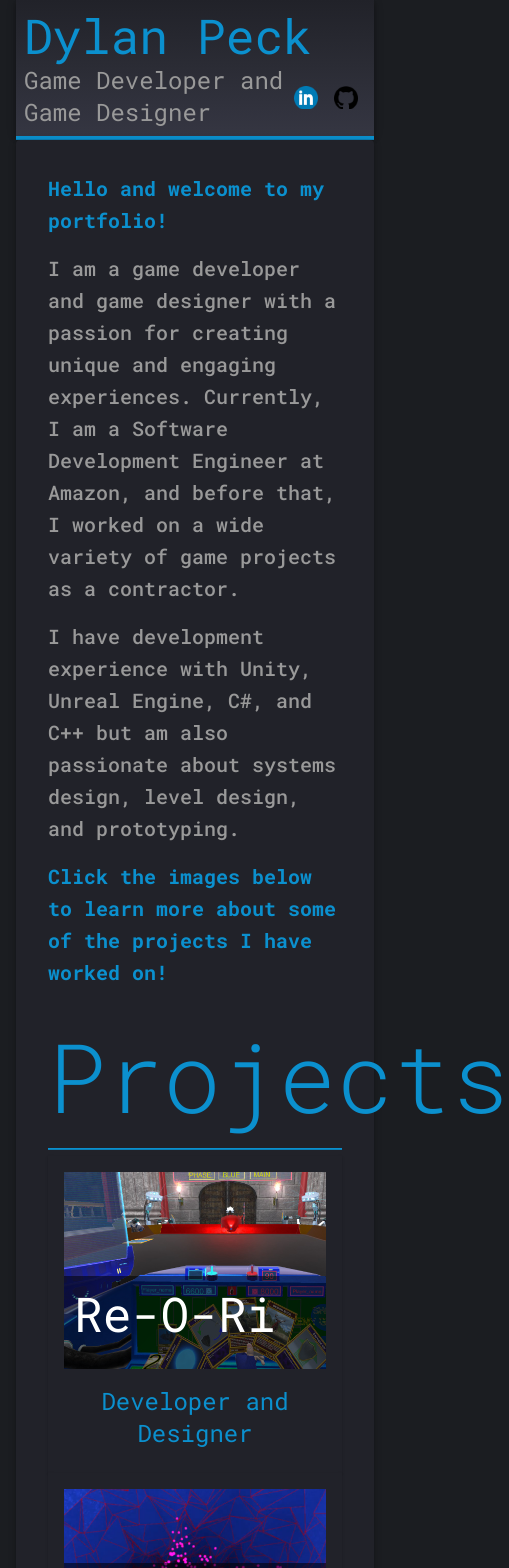
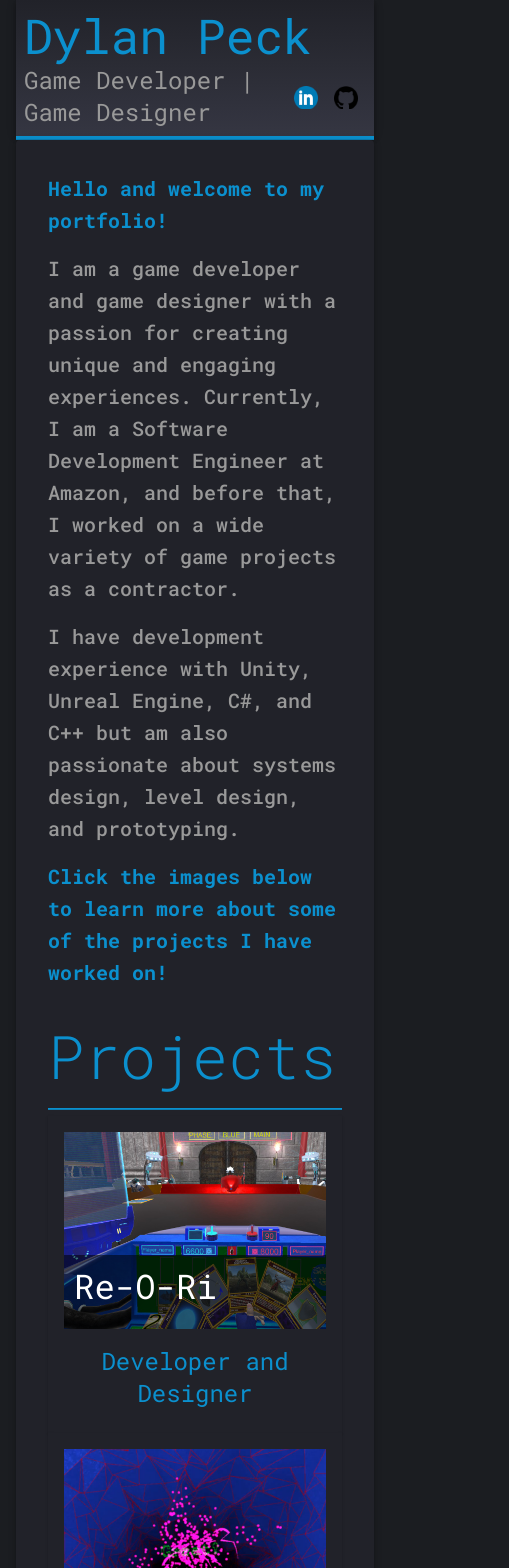
Before and after one commit to dylanmpeck/dylanmpeck.github.io, a React (Create React App) app: page / in a window 390 px wide. Shown: the top 1568 px of the page, 509 px wide, since content can reach past the window. Built offline with nearby package versions, Linux system fonts and the light colour scheme.

Commit message:
Fixes for mobile. Added width to images on BeatVirus page. Adjusted text size and scaling

```diff
--- a/src/components/ProjectCard.tsx
+++ b/src/components/ProjectCard.tsx
@@ -1,4 +1,13 @@
 import { Box, Card, CardActionArea, CardContent, CardMedia, Typography } from '@mui/material';
+import { useState, useEffect } from 'react';
+
+function getWindowDimensions() {
+    const { innerWidth: width, innerHeight: height } = window;
+    return {
+      width,
+      height
+    };
+  }
 
 interface CardProps {
     title: string;
@@ -8,6 +17,18 @@ interface CardProps {
   }
 
 const ProjectCard = (props: CardProps) => {
+    const [windowDimensions, setWindowDimensions] = useState(getWindowDimensions());
+
+    useEffect(() => {
+        function handleResize() {
+          setWindowDimensions(getWindowDimensions());
+          console.log(windowDimensions.width);
+        }
+
+        window.addEventListener('resize', handleResize);
+        return () => window.removeEventListener('resize', handleResize);
+      }, []);
+
     return (
         <Card
             raised={false}
@@ -31,9 +52,10 @@ const ProjectCard = (props: CardProps) => {
                             bgcolor: 'rgba(0, 0, 0, 0.54)',
                             color: 'white',
                             padding: '10px',
+                            overflow: 'hidden',
                         }}
                     >
-                        <Typography gutterBottom variant="h3" component="div">
+                        <Typography gutterBottom variant={windowDimensions.width <= 500 ? "h4" : "h3"} component="div">
                             {props.title}
                         </Typography>
                     </Box>
--- a/src/components/Title.tsx
+++ b/src/components/Title.tsx
@@ -8,7 +8,7 @@ export interface TitleProps {
 
 const PageTitle = (props: TitleProps) => {
     return (
-        <Box sx={{ paddingTop: '2em'}}>
+        <Box sx={{ paddingTop: '2em', overflowWrap: 'break-word' }}>
             <Typography variant={props.variant} align={props.align} color="text.secondary">
                 {props.name}
             </Typography>
--- a/src/pages/BeatVirus.tsx
+++ b/src/pages/BeatVirus.tsx
@@ -17,7 +17,7 @@ const BeatVirus = () => {
             <Paragraph
                 content="In Beat Virus, multi colored germ-like enemies spawn to the beat of the music and float towards the player. In order to survive and score points, the player must fight back with two different colored projectile weapons and hit the the enemy with the matching color. On top of that, one will build a combo multiplier if he or she shoots the enemies on beat."
             />
-            <PageTitle name="Audio Visualization" variant='h3' align='left' />
+            <PageTitle name="Audio Visuals" variant='h3' align='left' />
             <Paragraph
                 content="My main goal with this was to explore audio visualization in Unity and how I could integrate it with mixed reality gameplay. In Beat Virus, almost every element of the world around the player is reacting to the music in some shape or form. To do this, I used Unity's built in Fast Fourier transform method which Unity calls GetSpectrumData."
             />
@@ -25,7 +25,7 @@ const BeatVirus = () => {
                 content="I pass in a samples float array of size 512 (samplesLeft and samplesRight in the above image) which is filled up with the audio spectrum data in the current timestamp. In this case, the whole frequency spectrum gets split up in 512 parts, or samples, from low to high accordingly and assigned to the samples float array. When reading the samples float array, higher values from a given index will represent bigger amplitudes for the corresponding frequency band."
             />
             <Box
-                sx={{ padding: '1em'}}
+                sx={{ padding: '1em', width: '100%' }}
                 component='img'
                 src={process.env.PUBLIC_URL + '/FFTTest.gif'}
             />
@@ -33,7 +33,7 @@ const BeatVirus = () => {
                 content="So, thanks to Unity, a lot of hard work is done already, however, 512 different frequency bands is a bit difficult to work with, and GetSpectrumData() requires the length of the float array to be a power of 2 with a minimum of 64 where slightly larger float array lengths produce more pleasant results without hurting performance. At this point, it's up to the programmer how he or she wants to shape the data for the application, but I decided to condense it into 8 frequency bands (low to high). With this setup, kick and bass sounds would generally be in the first or second frequency band, and it wasn't too difficult to isolate mids and highs either. I used this math to separate them."
             />
             <Box
-                sx={{ padding: '1em'}}
+                sx={{ padding: '1em', width: '100%'}}
                 component='img'
                 src={process.env.PUBLIC_URL + '/FreqMath.png'}
             />
@@ -50,12 +50,12 @@ const BeatVirus = () => {
                 content="After doing these calculations, I'm able to multiply the frequency band, audio band, or average of the entire audio band array (which gives me overall amplitude) with any parameter to get cool audio visualization effects. The results are seen in the game with the tunnel warping to the kick drums, the tunnel's colors shifting to the beat, and the enemies bouncing around to different frequency bands."
             />
             <Box
-                sx={{ padding: '1em'}}
+                sx={{ padding: '1em', width: '100%'}}
                 component='img'
                 src={process.env.PUBLIC_URL + '/Tunnel.gif'}
             />
                         <Box
-                sx={{ padding: '1em'}}
+                sx={{ padding: '1em', width: '100%'}}
                 component='img'
                 src={process.env.PUBLIC_URL + '/Ball.gif'}
             />
--- a/src/pages/Home.tsx
+++ b/src/pages/Home.tsx
@@ -20,8 +20,8 @@ const Home = () => {
             </Typography>
           </Stack>
         </Box>
-        <Box sx={{ paddingTop: '2em'}}>
-          <Typography variant="h1" align='center' color="text.secondary">
+        <Box sx={{ paddingTop: '2em', overflowWrap: "break-word"}}>
+          <Typography variant="h2" align='left' color="text.secondary">
             Projects
           </Typography>
           <Divider sx={{ display: 'inline-block', bgcolor: "text.secondary", width: '100%', height: '2px', marginTop: 'auto', marginLeft: 'auto' }}/>
--- a/src/pages/Layout.tsx
+++ b/src/pages/Layout.tsx
@@ -19,7 +19,7 @@ const Layout = () => {
                             </Link>
                             <Box sx={{ display: 'flex', justifyContent: 'center', alignItems: 'center' }}>
                                 <Typography variant="h5" color="text.primary">
-                                Game Developer and Game Designer
+                                Game Developer | Game Designer
                                 </Typography>
                                 <Box style={{ marginLeft: 'auto', display: 'inline-flex' }}>
                                     <IconButton href="https://www.linkedin.com/in/dylan-peck-b08160156">
--- a/src/pages/Pompadroid.tsx
+++ b/src/pages/Pompadroid.tsx
@@ -5,7 +5,7 @@ import Paragraph from '../components/Paragraph';
 const Pompadroid = () => {
     return (
         <Box>
-            <PageTitle name="Pompadroid" variant="h2" align="left"/>
+            <PageTitle name="Pompa Droid" variant="h2" align="left"/>
             <Box sx={{ padding: '1em', aspectRatio: '16 / 9' }}>
                 <iframe width="100%" height="100%" src="https://www.youtube.com/embed/n4CmoxLUtxw?si=21zan-ImldhI3dMq" title="YouTube video player" frameBorder="0" allow="accelerometer; autoplay; clipboard-write; encrypted-media; gyroscope; picture-in-picture; web-share" referrerPolicy="strict-origin-when-cross-origin" allowFullScreen></iframe>
             </Box>
```
